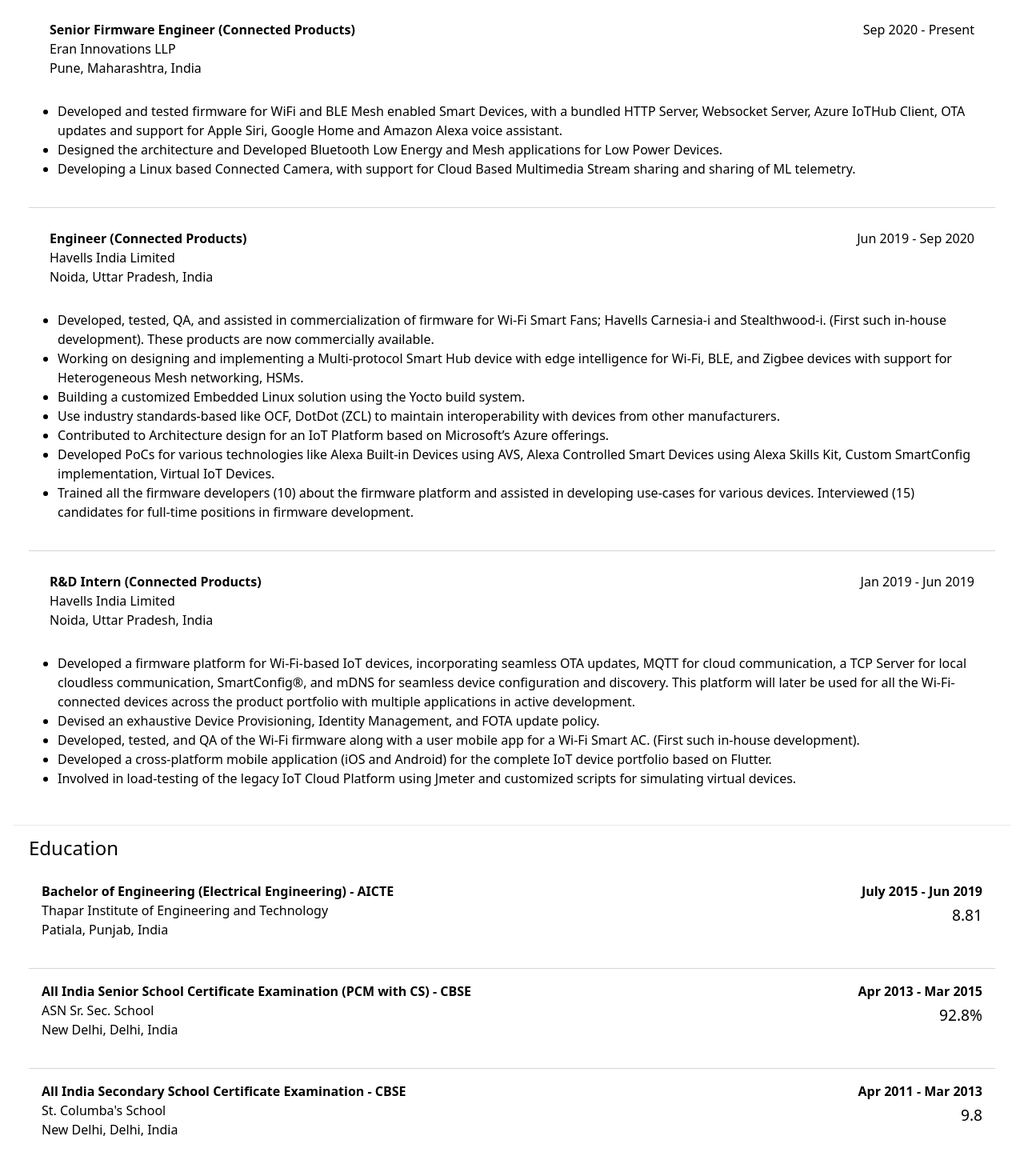
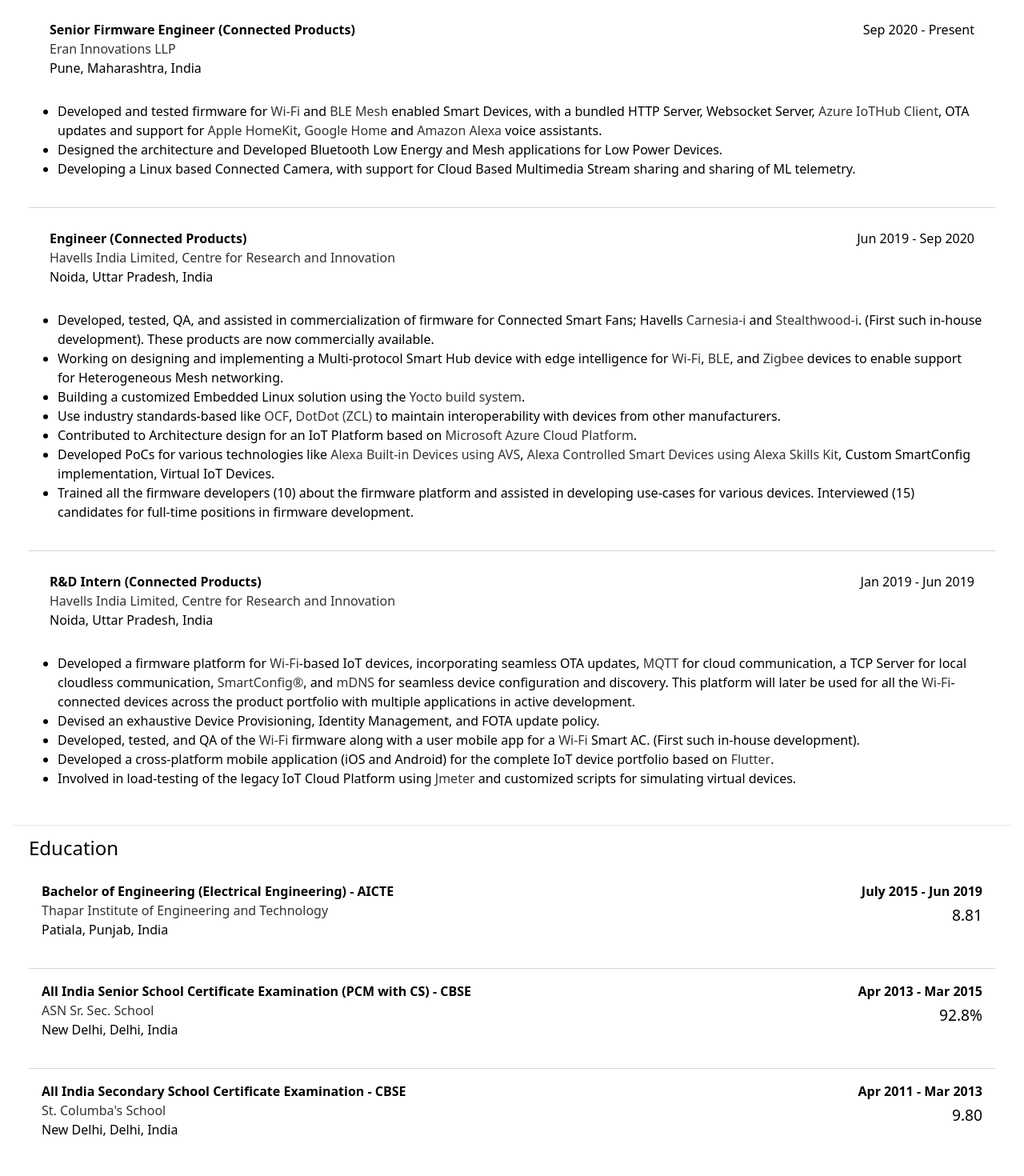
Before and after one commit to swanav/swanav.github.io, a Svelte app: page / in a window 1280 px wide. Shown: the part 280-1750 px from the top of the page at 80% size. Built offline with nearby package versions, Linux system fonts and the light colour scheme.

Commit message:
Now using templates

```diff
--- a/src/Education.svelte
+++ b/src/Education.svelte
@@ -1,57 +1,75 @@
 <script>
+    import Heading from "./components/Heading.svelte";
+    import LinkText from "./components/LinkText.svelte";
 
-import Heading from "./components/Heading.svelte";
+    const qualifications = [
+        {
+            name: "Bachelor of Engineering (Electrical Engineering)",
+            accredition_organisation: "AICTE",
+            institute: "Thapar Institute of Engineering and Technology",
+            institute_url: "https://thapar.edu",
+            location: "Patiala, Punjab, India",
+            period: {
+                from: "July 2015",
+                to: "Jun 2019",
+            },
+            grade: "8.81",
+        },
+        {
+            name: "All India Senior School Certificate Examination (PCM with CS)",
+            accredition_organisation: "CBSE",
+            institute: "ASN Sr. Sec. School",
+            institute_url: "https://www.asnschool.org/asn-sr.sec",
+            location: "New Delhi, Delhi, India",
+            period: {
+                from: "Apr 2013",
+                to: "Mar 2015",
+            },
+            grade: "92.8%",
+        },
+        {
+            name: "All India Secondary School Certificate Examination",
+            accredition_organisation: "CBSE",
+            institute: "St. Columba's School",
+            institute_url: "https://www.stcolumbas.edu.in",
+            location: "New Delhi, Delhi, India",
+            period: {
+                from: "Apr 2011",
+                to: "Mar 2013",
+            },
+            grade: "9.80",
+        },
+    ];
+</script>
 
-</script>
 <section>
     <Heading size="text-2xl">Education</Heading>
 
     <ul class="divide-y divide-gray-300">
+        {#each qualifications as qualification}
             <li class="p-4 hover:bg-gray-50 cursor-pointer">
                 <div class="education-row">
                     <div>
-                    <div class="qualification">Bachelor of Engineering (Electrical Engineering) - AICTE</div>
+                        <div class="qualification">
+                            {qualification.name} - {qualification.accredition_organisation}
+                        </div>
                         <div class="school">
-                        <a href="https://thapar.edu/" target="_blank">Thapar Institute of Engineering and Technology</a>
+                            <LinkText url={qualification.institute_url}
+                                >{qualification.institute}</LinkText
+                            >
                         </div>
-                    <div class="location">Patiala, Punjab, India</div>
+                        <div class="location">{qualification.location}</div>
                     </div>
                     <div>
-                    <div class="period">July 2015 - Jun 2019</div>
-                    <div class="grade">8.81</div>
+                        <div class="period">
+                            {qualification.period.from} - {qualification.period
+                                .to ?? "Present"}
+                        </div>
+                        <div class="grade">{qualification.grade}</div>
                     </div>
                 </div>
             </li>
-        <li class="p-4 hover:bg-gray-50 cursor-pointer">
-            <div class="education-row">
-                <div>
-                    <div class="qualification">All India Senior School Certificate Examination (PCM with CS) - CBSE</div>
-                    <div class="school">
-                        <a href="https://www.asnschool.org/asn-sr.sec/" target="_blank">ASN Sr. Sec. School</a>
-                    </div>
-                    <div class="location">New Delhi, Delhi, India</div>
-                </div>
-                <div>
-                    <div class="period">Apr 2013 - Mar 2015</div>
-                    <div class="grade">92.8%</div>
-                </div>
-            </div>
-        </li>
-        <li class="p-4 hover:bg-gray-50 cursor-pointer">
-            <div class="education-row">
-                <div>
-                    <div class="qualification">All India Secondary School Certificate Examination - CBSE</div>
-                    <div class="school">
-                        <a href="https://www.stcolumbas.edu.in/" target="_blank">St. Columba's School</a>
-                    </div>
-                    <div class="location">New Delhi, Delhi, India</div>
-                </div>
-                <div>
-                    <div class="period">Apr 2011 - Mar 2013</div>
-                    <div class="grade">9.8</div>
-                </div>
-            </div>
-        </li>
+        {/each}
     </ul>
 </section>
 
--- a/src/WorkExperience.svelte
+++ b/src/WorkExperience.svelte
@@ -1,11 +1,30 @@
+<script lang="ts">
+    import { fade } from "svelte/transition";
+    import Heading from "./components/Heading.svelte";
+    import LinkText from "./components/LinkText.svelte";
+    let detailView: string | undefined = undefined;
+    const clickRow = (role_id: string) => {
+        detailView = detailView == role_id ? undefined : role_id;
+    };
+</script>
+
 <section>
     <Heading size="text-2xl">Work Experience</Heading>
     <ul class="divide-y divide-gray-300">
         <li class="p-4 hover:bg-gray-50 cursor-pointer">
-            <div class="work-experience-row" on:click={() => clickRow("senior-firmware-engineer-eran")}>
+            <div
+                class="work-experience-row"
+                on:click={() => clickRow("senior-firmware-engineer-eran")}
+            >
                 <div>
-                    <div class="qualification">Senior Firmware Engineer (Connected Products)</div>
-                    <div class="company"><a href="https://www.eranindustrial.com/" target="_blank">Eran Innovations LLP</a></div>
+                    <div class="qualification">
+                        Senior Firmware Engineer (Connected Products)
+                    </div>
+                    <div class="company">
+                        <LinkText url="https://www.eranindustrial.com/"
+                            >Eran Innovations LLP</LinkText
+                        >
+                    </div>
                     <div class="location">Pune, Maharashtra, India</div>
                 </div>
                 <div>
@@ -14,17 +33,54 @@
             </div>
             <div class="work-experience-details-row" transition:fade>
                 <ul>
-                    <li>Developed and tested ﬁrmware for WiFi and BLE Mesh enabled Smart Devices, with a bundled HTTP Server, Websocket Server, Azure IoTHub Client, OTA updates and support for Apple Siri, Google Home and Amazon Alexa voice assistant.</li>
-                    <li>Designed the architecture and Developed Bluetooth Low Energy and Mesh applications for Low Power Devices.</li>
-                    <li>Developing a Linux based Connected Camera, with support for Cloud Based Multimedia Stream sharing and sharing of ML telemetry.</li>
+                    <li>
+                        Developed and tested ﬁrmware for <LinkText
+                            url="https://www.wi-fi.org">Wi-Fi</LinkText
+                        > and <LinkText
+                            url="https://www.bluetooth.com/blog/introducing-bluetooth-mesh-networking"
+                            >BLE Mesh</LinkText
+                        > enabled Smart Devices, with a bundled HTTP Server, Websocket
+                        Server, <LinkText
+                            url="https://azure.microsoft.com/en-in/services/iot-hub"
+                            >Azure IoTHub Client</LinkText
+                        >, OTA updates and support for <LinkText
+                            url="https://www.apple.com/in/ios/home/accessories"
+                            >Apple HomeKit</LinkText
+                        >, <LinkText
+                            url="https://assistant.google.com/smart-home"
+                            >Google Home</LinkText
+                        > and <LinkText
+                            url="https://developer.amazon.com/en-US/alexa/devices/connected-devices"
+                            >Amazon Alexa</LinkText
+                        > voice assistants.
+                    </li>
+                    <li>
+                        Designed the architecture and Developed Bluetooth Low
+                        Energy and Mesh applications for Low Power Devices.
+                    </li>
+                    <li>
+                        Developing a Linux based Connected Camera, with support
+                        for Cloud Based Multimedia Stream sharing and sharing of
+                        ML telemetry.
+                    </li>
                 </ul>
             </div>
         </li>
         <li class="p-4 hover:bg-gray-50 cursor-pointer">
-            <div class="work-experience-row" on:click={() => clickRow("engineer-havells")}>
+            <div
+                class="work-experience-row"
+                on:click={() => clickRow("engineer-havells")}
+            >
                 <div>
-                    <div class="qualification">Engineer (Connected Products)</div>
-                    <div class="company"><a href="https://havells.com" target="_blank">Havells India Limited</a></div>
+                    <div class="qualification">
+                        Engineer (Connected Products)
+                    </div>
+                    <div class="company">
+                        <LinkText url="https://havells.com"
+                            >Havells India Limited, Centre for Research and
+                            Innovation</LinkText
+                        >
+                    </div>
                     <div class="location">Noida, Uttar Pradesh, India</div>
                 </div>
                 <div>
@@ -33,21 +89,86 @@
             </div>
             <div class="work-experience-details-row" transition:fade>
                 <ul>
-                    <li>Developed, tested, QA, and assisted in commercialization of ﬁrmware for Wi-Fi Smart Fans; Havells Carnesia-i and Stealthwood-i. (First such in-house development). These products are now commercially available.</li>
-                    <li>Working on designing and implementing a Multi-protocol Smart Hub device with edge intelligence for Wi-Fi, BLE, and Zigbee devices with support for Heterogeneous Mesh networking, HSMs.</li>
-                    <li>Building a customized Embedded Linux solution using the Yocto build system.</li>
-                    <li>Use industry standards-based like <a href="https://openconnectivity.org/" target="_blank">OCF</a>, <a href="https://zigbeealliance.org/solution/dotdot/">DotDot (ZCL)</a> to maintain interoperability with devices from other manufacturers.</li>
-                    <li>Contributed to Architecture design for an IoT Platform based on Microsoft’s Azure oﬀerings.</li>
-                    <li>Developed PoCs for various technologies like <a href="https://developer.amazon.com/en-US/alexa/devices/alexa-built-in">Alexa Built-in Devices using AVS</a>, <a href="https://developer.amazon.com/en-IN/alexa/alexa-skills-kit">Alexa Controlled Smart Devices using Alexa Skills Kit</a>, Custom SmartConﬁg implementation, Virtual IoT Devices.</li>
-                    <li>Trained all the ﬁrmware developers (10) about the ﬁrmware platform and assisted in developing use-cases for various devices. Interviewed (15) candidates for full-time positions in ﬁrmware development.</li>
+                    <li>
+                        Developed, tested, QA, and assisted in commercialization
+                        of ﬁrmware for Connected Smart Fans; Havells <LinkText
+                            url="https://www.havells.com/en/consumer/fans/ceiling-fans/smart-fan/carnesia-i-(1).html"
+                            >Carnesia-i</LinkText
+                        >
+                        and <LinkText
+                            url="https://www.havells.com/en/consumer/fans/ceiling-fans/smart-fan/stealth-wood-i-walnut-chr.html"
+                            >Stealthwood-i</LinkText
+                        >. (First such in-house development). These products are
+                        now commercially available.
+                    </li>
+                    <li>
+                        Working on designing and implementing a Multi-protocol
+                        Smart Hub device with edge intelligence for <LinkText
+                            url="https://www.wi-fi.org">Wi-Fi</LinkText
+                        >, <LinkText url="https://www.bluetooth.com"
+                            >BLE</LinkText
+                        >, and <LinkText
+                            url="https://zigbeealliance.org/solution/zigbee"
+                            >Zigbee</LinkText
+                        > devices to enable support for Heterogeneous Mesh networking.
+                    </li>
+                    <li>
+                        Building a customized Embedded Linux solution using the <LinkText
+                            url="https://www.yoctoproject.org/"
+                            >Yocto build system</LinkText
+                        >.
+                    </li>
+                    <li>
+                        Use industry standards-based like <LinkText
+                            url="https://openconnectivity.org/">OCF</LinkText
+                        >,
+                        <LinkText
+                            url="https://zigbeealliance.org/solution/dotdot/"
+                            >DotDot (ZCL)</LinkText
+                        > to maintain interoperability with devices from other manufacturers.
+                    </li>
+                    <li>
+                        Contributed to Architecture design for an IoT Platform
+                        based on <LinkText url="https://azure.microsoft.com"
+                            >Microsoft Azure Cloud Platform</LinkText
+                        >.
+                    </li>
+                    <li>
+                        Developed PoCs for various technologies like <LinkText
+                            url="https://developer.amazon.com/en-US/alexa/devices/alexa-built-in"
+                            >Alexa Built-in Devices using AVS</LinkText
+                        >, <LinkText
+                            url="https://developer.amazon.com/en-IN/alexa/alexa-skills-kit"
+                            >Alexa Controlled Smart Devices using Alexa Skills
+                            Kit</LinkText
+                        >, Custom SmartConﬁg implementation, Virtual IoT
+                        Devices.
+                    </li>
+                    <li>
+                        Trained all the ﬁrmware developers (10) about the <a
+                            href="#hife">ﬁrmware platform</a
+                        > and assisted in developing use-cases for various devices.
+                        Interviewed (15) candidates for full-time positions in ﬁrmware
+                        development.
+                    </li>
                 </ul>
             </div>
         </li>
         <li class="p-4 hover:bg-gray-50 cursor-pointer">
-            <div class="work-experience-row" on:click={() => clickRow("intern-havells")}>
+            <div
+                class="work-experience-row"
+                on:click={() => clickRow("intern-havells")}
+            >
                 <div>
-                    <div class="qualification">R&D Intern (Connected Products)</div>
-                    <div class="company"><a href="https://havells.com" target="_blank">Havells India Limited</a></div>
+                    <div class="qualification">
+                        R&D Intern (Connected Products)
+                    </div>
+                    <div class="company">
+                        <LinkText url="https://havells.com"
+                            >Havells India Limited, Centre for Research and
+                            Innovation</LinkText
+                        >
+                    </div>
                     <div class="location">Noida, Uttar Pradesh, India</div>
                 </div>
                 <div>
@@ -56,11 +177,48 @@
             </div>
             <div class="work-experience-details-row" transition:fade>
                 <ul>
-                    <li>Developed a ﬁrmware platform for Wi-Fi-based IoT devices, incorporating seamless OTA updates, MQTT for cloud communication, a TCP Server for local cloudless communication, SmartConﬁg®, and mDNS for seamless device conﬁguration and discovery. This platform will later be used for all the Wi-Fi-connected devices across the product portfolio with multiple applications in active development.</li>
-                    <li>Devised an exhaustive Device Provisioning, Identity Management, and FOTA update policy.</li>
-                    <li>Developed, tested, and QA of the Wi-Fi ﬁrmware along with a user mobile app for a Wi-Fi Smart AC. (First such in-house development).</li>
-                    <li>Developed a cross-platform mobile application (iOS and Android) for the complete IoT device portfolio based on Flutter.</li>
-                    <li>Involved in load-testing of the legacy IoT Cloud Platform using Jmeter and customized scripts for simulating virtual devices.</li>
+                    <li>
+                        Developed a <span id="hife">ﬁrmware platform</span> for
+                        <LinkText url="https://www.wi-fi.org">Wi-Fi</LinkText
+                        >-based IoT devices, incorporating seamless OTA updates, <LinkText
+                            url="https://mqtt.org">MQTT</LinkText
+                        > for cloud communication, a TCP Server for local cloudless
+                        communication,
+                        <LinkText
+                            url="https://docs.espressif.com/projects/esp-idf/en/latest/esp32/api-reference/network/esp_smartconfig.html"
+                            >SmartConﬁg®</LinkText
+                        >, and <LinkText
+                            url="https://en.wikipedia.org/wiki/Multicast_DNS"
+                            >mDNS</LinkText
+                        > for seamless device conﬁguration and discovery. This platform
+                        will later be used for all the <LinkText
+                            url="https://www.wi-fi.org">Wi-Fi</LinkText
+                        >-connected devices across the product portfolio with
+                        multiple applications in active development.
+                    </li>
+                    <li>
+                        Devised an exhaustive Device Provisioning, Identity
+                        Management, and FOTA update policy.
+                    </li>
+                    <li>
+                        Developed, tested, and QA of the <LinkText
+                            url="https://www.wi-fi.org">Wi-Fi</LinkText
+                        > ﬁrmware along with a user mobile app for a <LinkText
+                            url="https://www.wi-fi.org">Wi-Fi</LinkText
+                        > Smart AC. (First such in-house development).
+                    </li>
+                    <li>
+                        Developed a cross-platform mobile application (iOS and
+                        Android) for the complete IoT device portfolio based on <LinkText
+                            url="https://flutter.dev">Flutter</LinkText
+                        >.
+                    </li>
+                    <li>
+                        Involved in load-testing of the legacy IoT Cloud
+                        Platform using <LinkText url="https://jmeter.apache.org"
+                            >Jmeter</LinkText
+                        > and customized scripts for simulating virtual devices.
+                    </li>
                 </ul>
             </div>
         </li>
@@ -68,7 +226,6 @@
 </section>
 
 <style>
-
     section {
         padding: 10px 20px;
     }
@@ -103,12 +260,3 @@
         margin-left: 20px;
     }
 </style>
-
-<script lang="ts">
-    import { fade } from "svelte/transition"
-    import Heading from "./components/Heading.svelte";
-    let detailView: string | undefined = undefined;
-    const clickRow = (role_id: string) => {
-        detailView = detailView == role_id ? undefined : role_id;
-    };
-</script>
--- /dev/null
+++ b/src/components/LinkText.svelte
@@ -0,0 +1,15 @@
+<script lang="ts">
+    export let url: string;
+</script>
+
+<a href={url} target="_blank"><slot /></a>
+
+<style>
+    a:hover {
+        color: #00B2FF;
+    }
+    a {
+        color: #333333;
+        font-weight: 300;
+    }
+</style>
```
Lines whose indentation alone changed are shown as unchanged.
